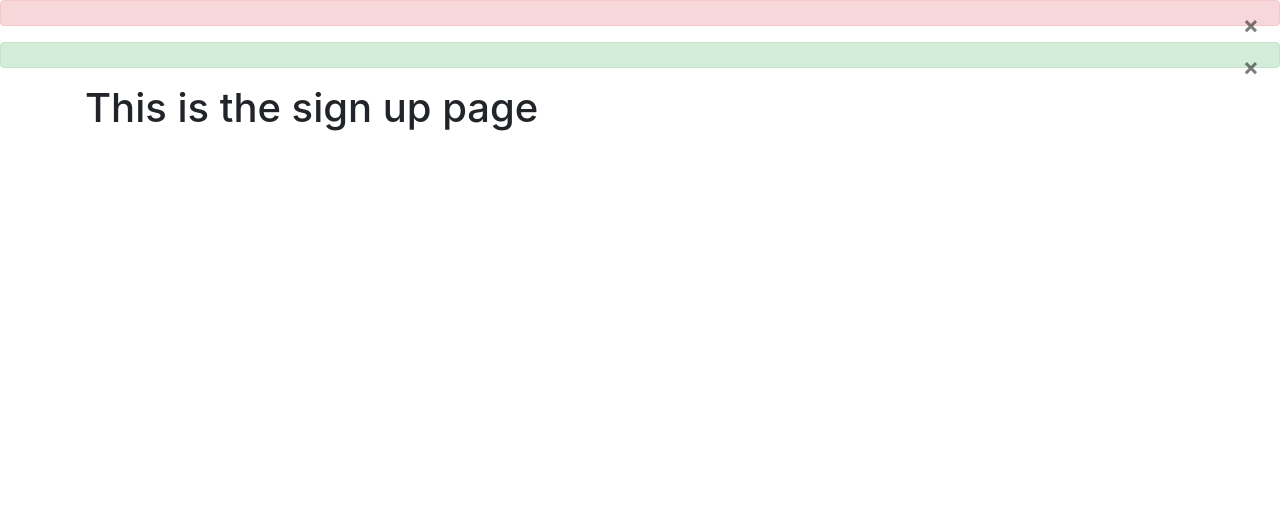
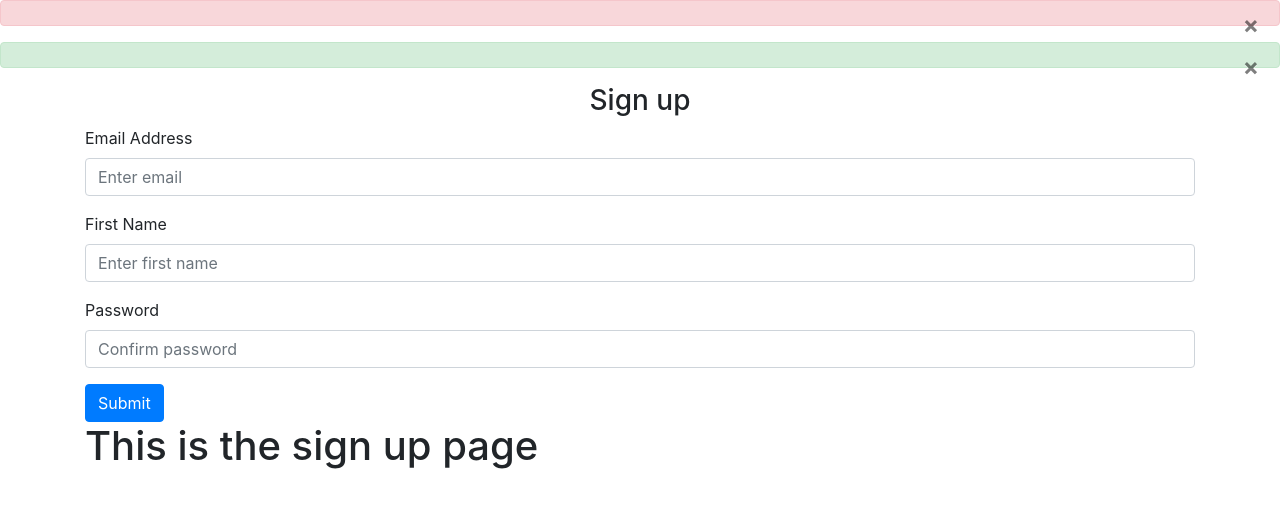
Before and after one commit to hamzashaikh8/FirstPitch, a Flask app: page /sign-up in a window 1280 px wide. Shown: the part 56-564 px from the top of the page. Run offline with Flask 2, Linux system fonts and the light colour scheme; some libraries are stand-ins or nearby versions.

Commit message:
edit html pages

```diff
--- a/website/auth.py
+++ b/website/auth.py
@@ -4,7 +4,7 @@ auth = Blueprint('auth',__name__)
 
 @auth.route('/login')
 def login():
-    return render_template("login.html")
+    return render_template("login.html", text="Testing")
 
 @auth.route('/logout')
 def logout():
--- a/website/templates/login.html
+++ b/website/templates/login.html
@@ -11,6 +11,7 @@
 	<link href="https://cdn.jsdelivr.net/npm/bootstrap@5.1.3/dist/css/bootstrap.min.css" rel="stylesheet" integrity="sha384-1BmE4kWBq78iYhFldvKuhfTAU6auU8tT94WrHftjDbrCEXSU1oBoqyl2QvZ6jIW3" crossorigin="anonymous">
   </head>
   <body>
+    <form method="post">
 	<div class="login-form">
         <div class="login-header">
             <h3 style="font-weight: 700;">Login</h3>
@@ -24,6 +25,7 @@
               <label for="passwordInput" style="font-style: italic;">Password</label>
               <input type="password" class="form-control" id="passwordInput" placeholder="Password">
             </div>
+
             <div style="text-align: right; font-weight: 50; font-style: italic;"><small>Forgot Password?</small></div>
             <button type="submit" class="btn login-btn rounded-pill"><span style="font-weight: 500; color:white">LOGIN</span></button>
           </form>
@@ -32,6 +34,7 @@
             <h6 style="font-weight: 600; color:grey"><small>SIGN UP</small></h6>
           </div>
     </div>
+  </form>
   </body>
 </html>
 {% endblock %}
--- a/website/templates/sign_up.html
+++ b/website/templates/sign_up.html
@@ -2,5 +2,33 @@
 <title>{% block title %}Sign up{% endblock %}</title>
 
 {% block content %}
+<form method="POST">
+    <h3 align="center">Sign up</h3>
+    <div class = "form-group">
+        <label for="email">Email Address</label>
+        <input type="email"
+        class="form-control"
+        id="email"
+        name="email"
+        placeholder="Enter email"/>
+    </div>
+    <div class = "form-group">
+        <label for="firstName">First Name</label>
+        <input type="text"
+        class="form-control"
+        id="firstName"
+        name="firstName"
+        placeholder="Enter first name"/>
+    </div>
+    <div class = "form-group">
+        <label for="password1">Password</label>
+        <input type="password"
+        class="form-control"
+        id="password1"
+        name="password1"
+        placeholder="Confirm password"/>
+    </div>
+    <button type="submit" class="btn btn-primary">Submit</button>
+</form>
 <h1> This is the sign up page</h1>
 {% endblock %}
```
